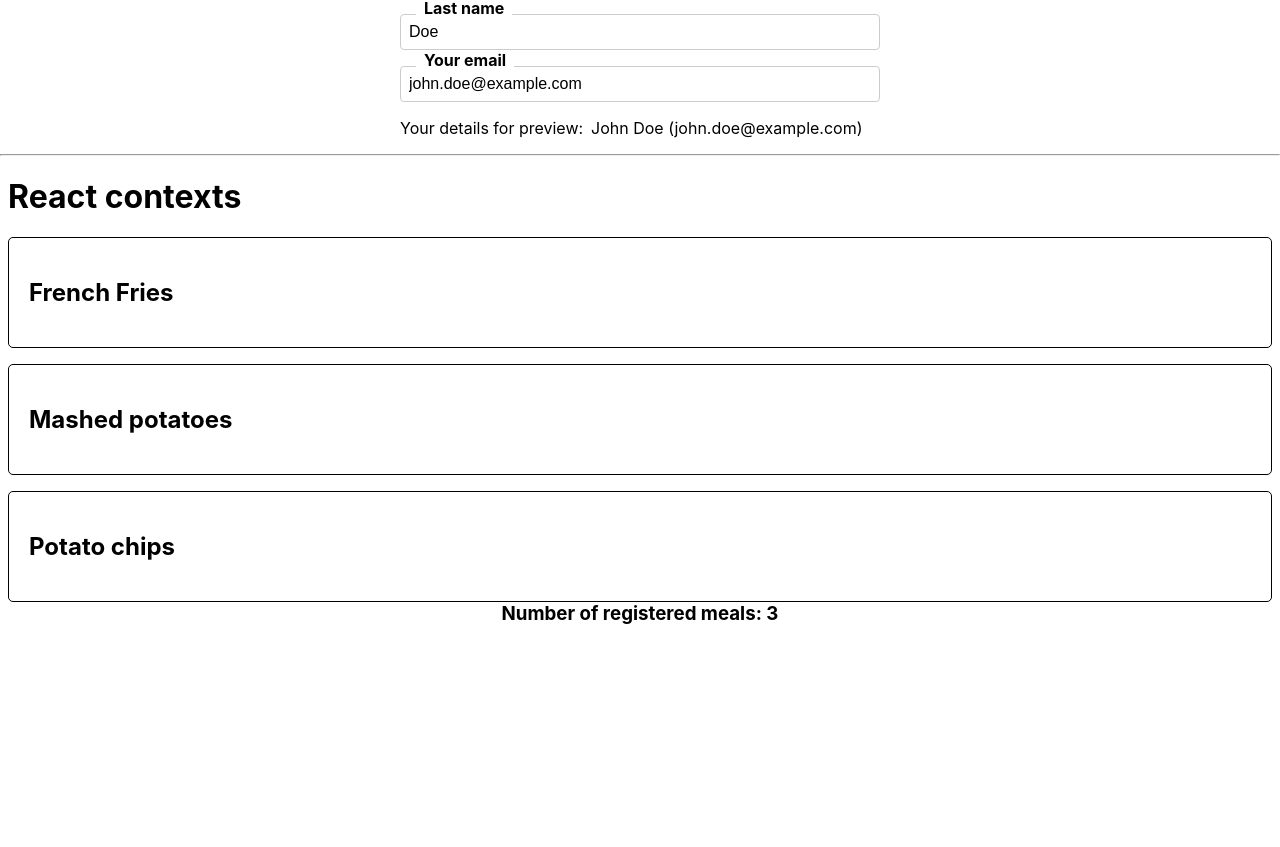
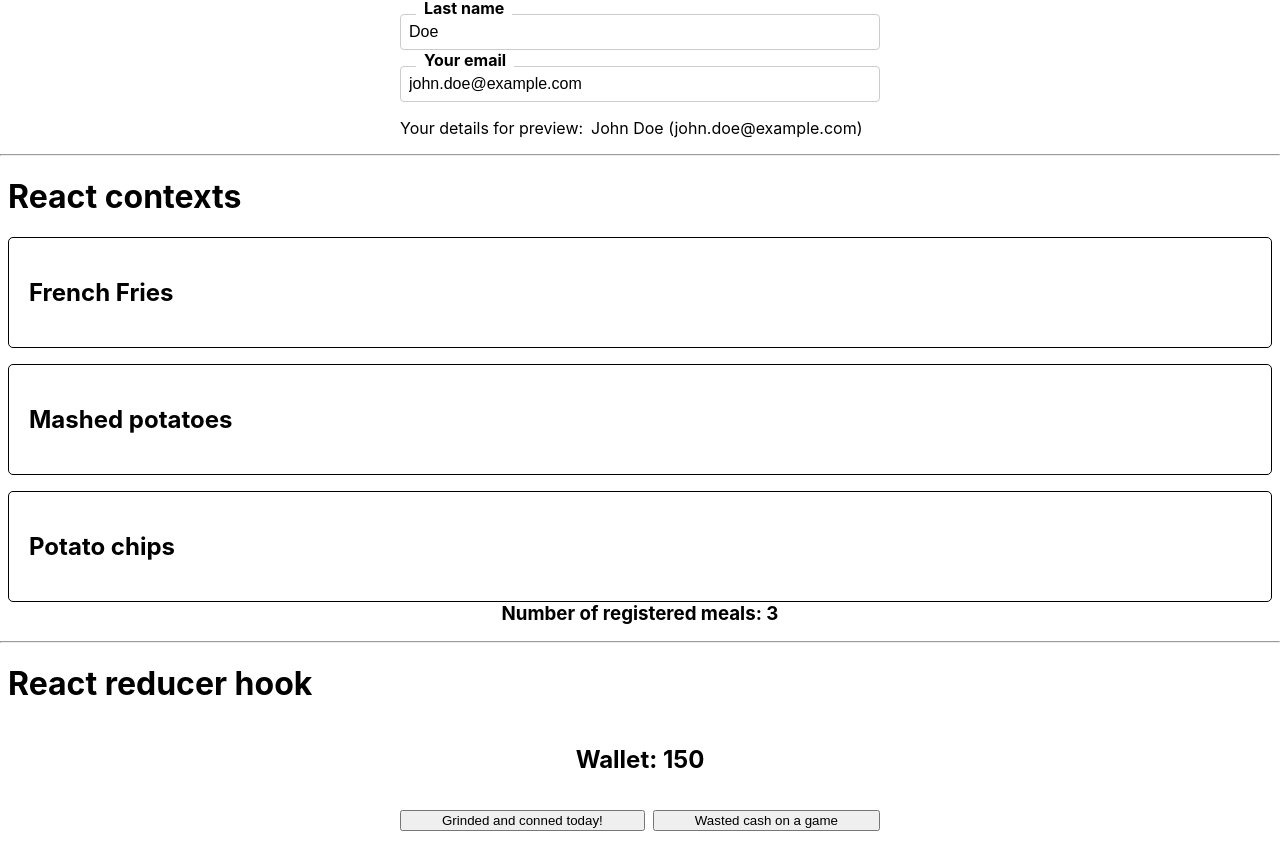
Before and after one commit to students-gi/facebook-react, a React (Create React App) app: page / in a window 1280 px wide. Shown: the part 877-1724 px from the top of the page. Before the commit the page ends 1518 px from the top, so only its background shows below. Built offline with nearby package versions, Linux system fonts and the light colour scheme.

Commit message:
adding a reducer hook usecase

```diff
--- a/src/App.tsx
+++ b/src/App.tsx
@@ -6,6 +6,7 @@ import CardDisplay from "./ui/organisms/CardDisplay";
 import GuessANumber from "./ui/organisms/GuessANumber";
 import RegistrationForm from "./ui/organisms/RegistrationForm"
 import MealDisplay from  "./ui/organisms/MealDisplay"
+import WalletDisplay from  "./ui/organisms/WalletDisplay"
 
 function App() {
   return (
@@ -24,6 +25,10 @@ function App() {
 
       <Heading1 title="React contexts" />
       <MealDisplay />
+      <hr/>
+
+      <Heading1 title="React reducer hook" />
+      <WalletDisplay />
     </div>
   );
 }
--- a/src/ui/atoms/Button.tsx
+++ b/src/ui/atoms/Button.tsx
@@ -1,13 +1,13 @@
 import React, { MouseEventHandler } from 'react';
 
 type ButtonProps = {
-  clickHandler?: MouseEventHandler, // a JS function
+  onClick?: MouseEventHandler, // a JS function
   text: string
 }
 
-function Button({ text, clickHandler }: ButtonProps) {
+function Button({ text, onClick }: ButtonProps) {
   return (
-    <button onClick={clickHandler}>
+    <button onClick={onClick}>
       {text}
     </button>
   );
--- a/src/ui/organisms/GuessANumber/index.tsx
+++ b/src/ui/organisms/GuessANumber/index.tsx
@@ -26,7 +26,7 @@ function GuessANumber() {
   return (
     <div id={styles.guess}>
       <Button
-        clickHandler={handleClick}
+        onClick={handleClick}
         text={`Guess a number between ${GUESS_MIN} and ${GUESS_MAX}`}
       />
     </div>
--- /dev/null
+++ b/src/ui/organisms/WalletDisplay/index.tsx
@@ -0,0 +1,43 @@
+import React, { useReducer } from 'react';
+/*=====   Style imports   =====*/
+import styles from './style.module.css';
+/*===== Component imports =====*/
+import Button from "../../atoms/Button";
+
+type walletActions = {
+  type: 'earn' | 'spend'
+}
+type walletStates = {
+  money: number
+}
+
+const reducer = (state:walletStates, action: walletActions) => {
+  switch (action.type) {
+    case 'earn': return { money: state.money + 10 };
+    case 'spend': return { money: state.money - 30 };
+  }
+}
+
+function WalletDisplay() {
+  const initState = { money: 150 };
+  const [state, dispatch] = useReducer(reducer, initState);
+
+  return (
+    <div id={styles.WalletDisplay}>
+      <h2>Wallet: {state?.money}</h2>
+
+      <div className={styles.WalletMods}>
+        <Button
+          text="Grinded and conned today!"
+          onClick={() => dispatch({ type: 'earn' })}
+        />
+        <Button
+          text="Wasted cash on a game"
+          onClick={() => dispatch({ type: 'spend' })}
+        />
+      </div>
+    </div>
+  );
+}
+
+export default WalletDisplay;
--- /dev/null
+++ b/src/ui/organisms/WalletDisplay/style.module.css
@@ -0,0 +1,21 @@
+#WalletDisplay {
+  display: flex;
+  flex-direction: column;
+  gap: 1rem;
+  width: 100%;
+  max-width: 30rem;
+  margin: 0 auto
+}
+
+#WalletDisplay h2{
+  text-align: center;
+}
+
+#WalletDisplay .WalletMods{
+  display: flex;
+  flex-direction: row;
+  gap:0.5rem;
+}
+#WalletDisplay .WalletMods button {
+  flex-grow: 1;
+}
```
